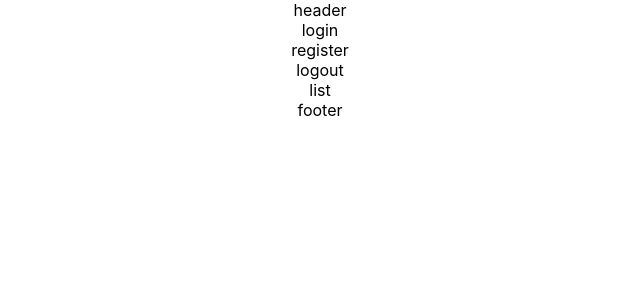
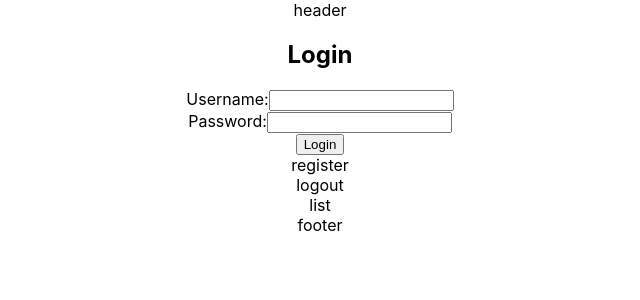
Before and after one commit to deergit/m46-week10-todo-frontend, a React (Create React App) app: page / in a window 1280 px wide. Shown: the top 300 px of the page, without its empty margins (320-960 px from the left). Built offline with nearby package versions, Linux system fonts and the light colour scheme.

Commit message:
login page baseline code

```diff
--- a/src/pages/Login.js
+++ b/src/pages/Login.js
@@ -1,12 +1,31 @@
-import '../App.css'
+import React, { useState } from 'react';
 
-function Login()
-{
+function LoginPage() {
+  const [username, setUsername] = useState('');
+  const [password, setPassword] = useState('');
+
+  const handleSubmit = (event) => {
+    event.preventDefault();
+  }
+
   return (
-    <div className="App">
-      <div>login</div>
+    <div>
+      <h2>Login</h2>
+      <form onSubmit={handleSubmit}>
+        <label>
+          Username:
+          <input type="text" value={username} onChange={(e) => setUsername(e.target.value)} />
+        </label>
+        <br />
+        <label>
+          Password:
+          <input type="password" value={password} onChange={(e) => setPassword(e.target.value)} />
+        </label>
+        <br />
+        <button type="submit">Login</button>
+      </form>
     </div>
-  )
+  );
 }
 
-export default Login
+export default LoginPage;
```
